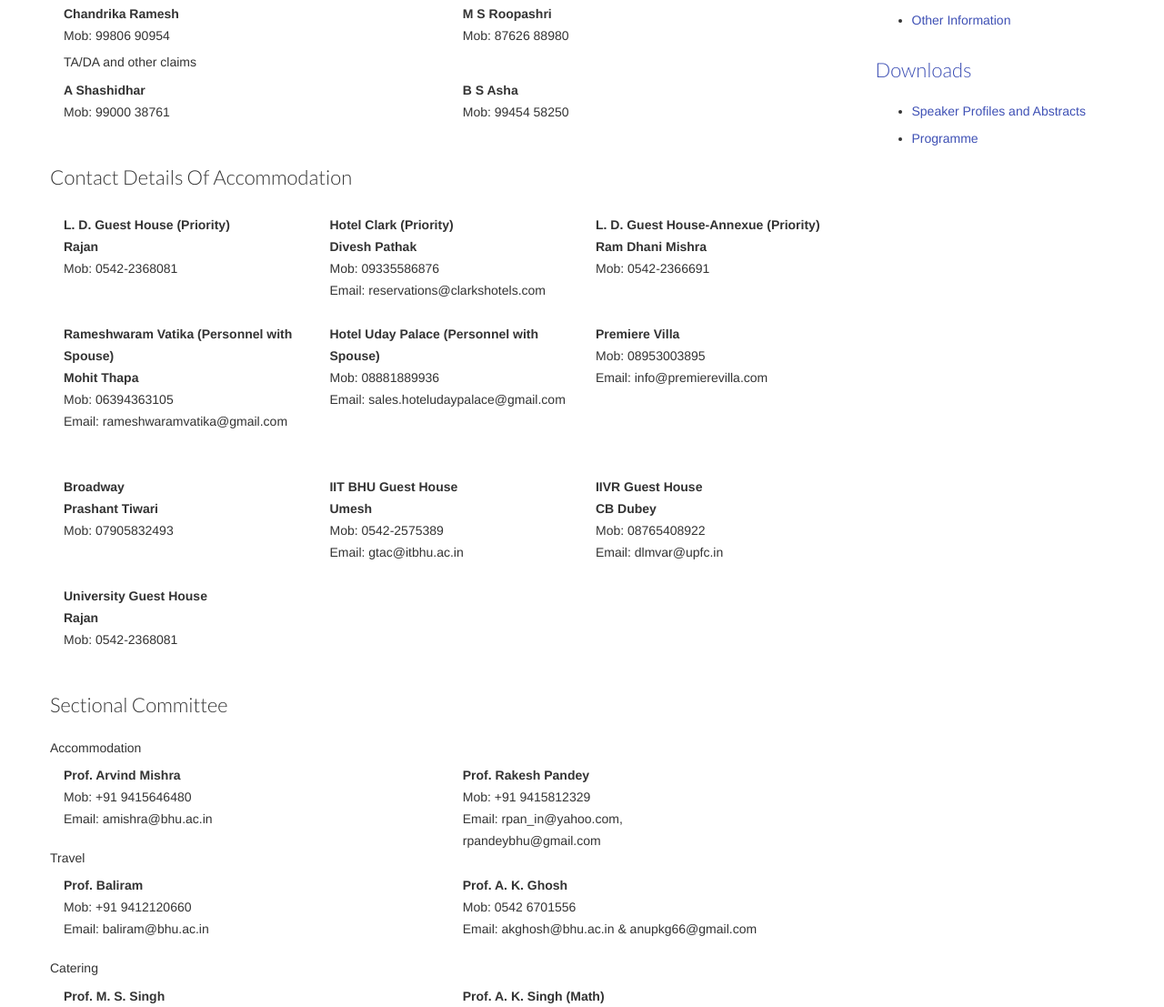
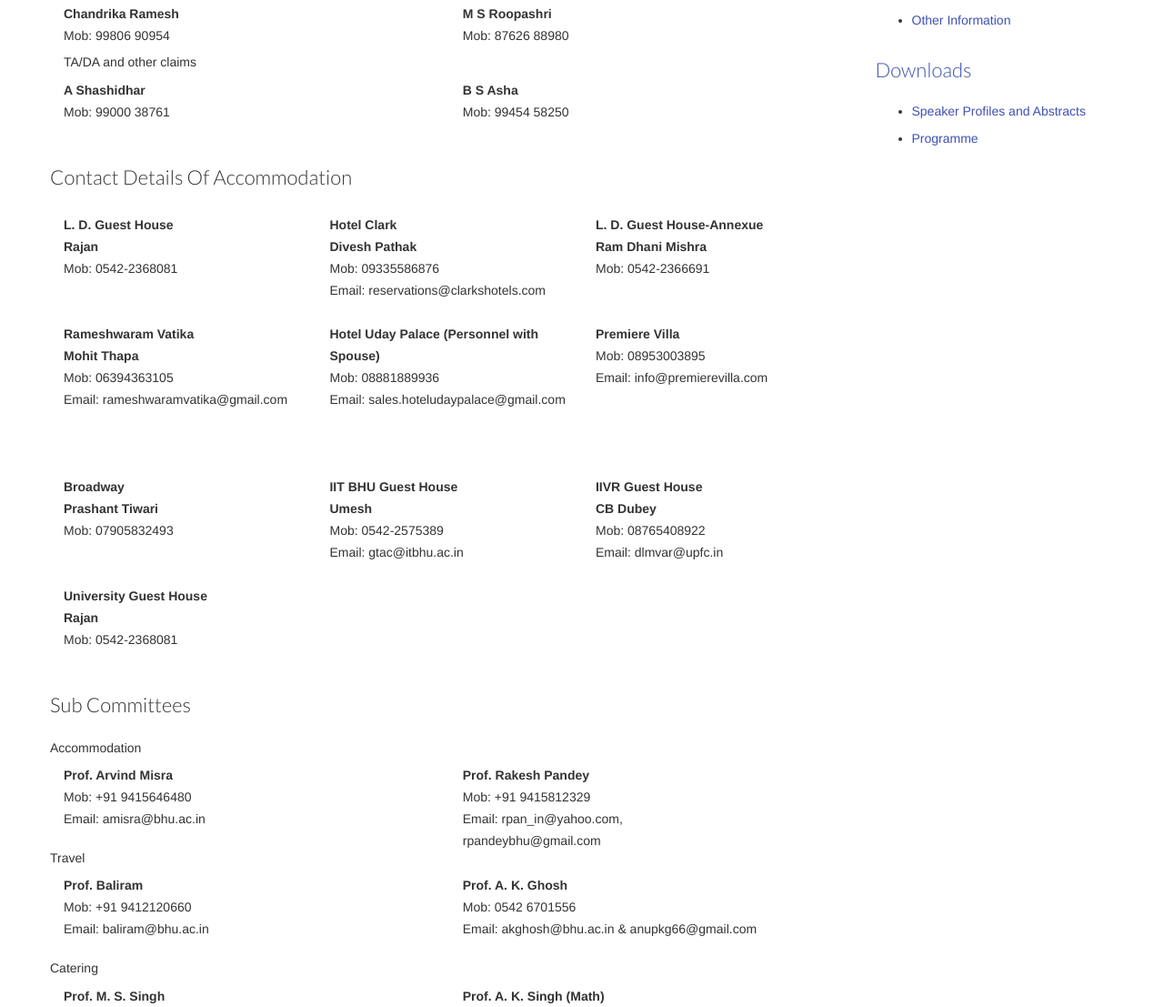
Before and after one commit to SrirangaDigital/ias84-conf, a PHP site: the page made by application/views/flat/5-Information/Contact.php in a window 1280 px wide. Shown: the part 478-1585 px from the top of the page at 91% size. Run offline with PHP 8.4, Linux system fonts and the light colour scheme; the template is opened without the code that fills it, so the values that code supplies are empty; some libraries are stand-ins or nearby versions.

Commit message:
Correction in Contact page updated

```diff
--- a/application/views/flat/5-Information/Contact.php
+++ b/application/views/flat/5-Information/Contact.php
@@ -9,9 +9,9 @@
 <div id="grid" class="container gap-above">
     <div class="row">
         <div class="col-md-9 main">
-            <h1>Contact information</h1>
+            <h1>IASc Contact information</h1>
             <div class="row contact">
-                <h2>IASc Contact Information</h2>
+                <h2>Overall coordination</h2>
                 <div class="col-md-10">
                     <strong>N. Maheshchandra</strong><br />
                     Mob: 09008032004
@@ -72,20 +72,20 @@
             <div class="row">
                 <h2>Contact Details Of Accommodation</h2>
                 <div class="col-md-4">
-                    <strong>L. D. Guest House (Priority)<br />Rajan</strong><br />
+                    <strong>L. D. Guest House<br />Rajan</strong><br />
                     Mob: 0542-2368081
                 </div>
                 <div class="col-md-4">
-                    <strong>Hotel Clark (Priority)<br />Divesh Pathak</strong><br />
+                    <strong>Hotel Clark<br />Divesh Pathak</strong><br />
                     Mob: 09335586876<br />
                     Email: reservations@clarkshotels.com
                 </div>
                 <div class="col-md-4">
-                    <strong>L. D. Guest House-Annexue (Priority)<br />Ram Dhani Mishra</strong><br />
+                    <strong>L. D. Guest House-Annexue<br />Ram Dhani Mishra</strong><br />
                     Mob: 0542-2366691<br/><br/><br/>
                 </div>
                 <div class="col-md-4">
-                    <strong>Rameshwaram Vatika (Personnel with Spouse)<br />Mohit Thapa</strong><br />
+                    <strong>Rameshwaram Vatika<br />Mohit Thapa</strong><br />
                     Mob: 06394363105<br />
                     Email: rameshwaramvatika@gmail.com
                 </div>
@@ -120,12 +120,12 @@
                     </div>
                 </div>
                 <div class="row">
-                    <h2>Sectional Committee</h2>
+                    <h2>Sub Committees</h2>
                     <h5>Accommodation</h5>
                     <div class="col-md-6">
-                        <strong>Prof. Arvind Mishra</strong><br />
+                        <strong>Prof. Arvind Misra</strong><br />
                         Mob: +91 9415646480<br />
-                        Email: amishra@bhu.ac.in
+                        Email: amisra@bhu.ac.in
                     </div>
                     <div class="col-md-6">
                         <strong>Prof. Rakesh Pandey</strong><br />
@@ -243,11 +243,11 @@
                     </div>
                 </div>
                 <div class="row">
-                    <h2>Others Contacts</h2>
+                    <h2>Other Contacts</h2>
                     <h5>Patrons</h5>
                     <div class="col-md-6">
                         <strong>Prof. Rakesh Bhatnagar</strong><br />
-                        Mob: +91(542) 2368938 (Off)<br />2368339 (Resi)
+                        +91(542) 2368938 (Off)<br />2368339 (Resi)
                     </div>
                     <div class="col-md-6">
                         <strong>Prof. Rakesh Bhatnagar</strong><br />
@@ -264,13 +264,13 @@
                         <strong>Prof. Sanjay Kumar</strong><br />Mob: +919451585427
                     </div>
                     <div class="col-md-6">
-                        <strong>Prof. H. D. Kumar</strong><br />Mob: <br /><br />
+                        <strong>Prof. H. D. Kumar</strong><br /><br /><br />
                     </div>
                     <div class="col-md-6">
                         <strong>Prof. S. C. Lakhotia</strong><br />Mob: +919453048657
                     </div>
                     <div class="col-md-6">
-                        <strong>Prof. S. Lele</strong><br />Mob: <br /><br />
+                        <strong>Prof. S. Lele</strong><br /> <br /><br />
                     </div>
                     <div class="col-md-6">
                         <strong>Prof. D. Pandey</strong><br />Mob: 0542-2314658
@@ -311,12 +311,12 @@
                     <div class="col-md-12">
                         <strong>Prof. Naveen Kumar</strong><br /><br />
                     </div>
-                    <h5>Secretary</h5>
+                    <h5>Secretaries</h5>
                     <div class="col-md-6">
-                        <strong>Prof. D. S. Pandey</strong>
+                        <strong>Prof. D. S. Pandey</strong><br />Mob: +91 9450960400
                     </div>
                     <div class="col-md-6">
-                        <strong>Prof. Sanjay Kumar</strong>
+                        <strong>Prof. Sanjay Kumar</strong><br />Mob: +91 8299779004 &amp; +91 9451585427
                     </div>
                 </div>
             </div>
```
